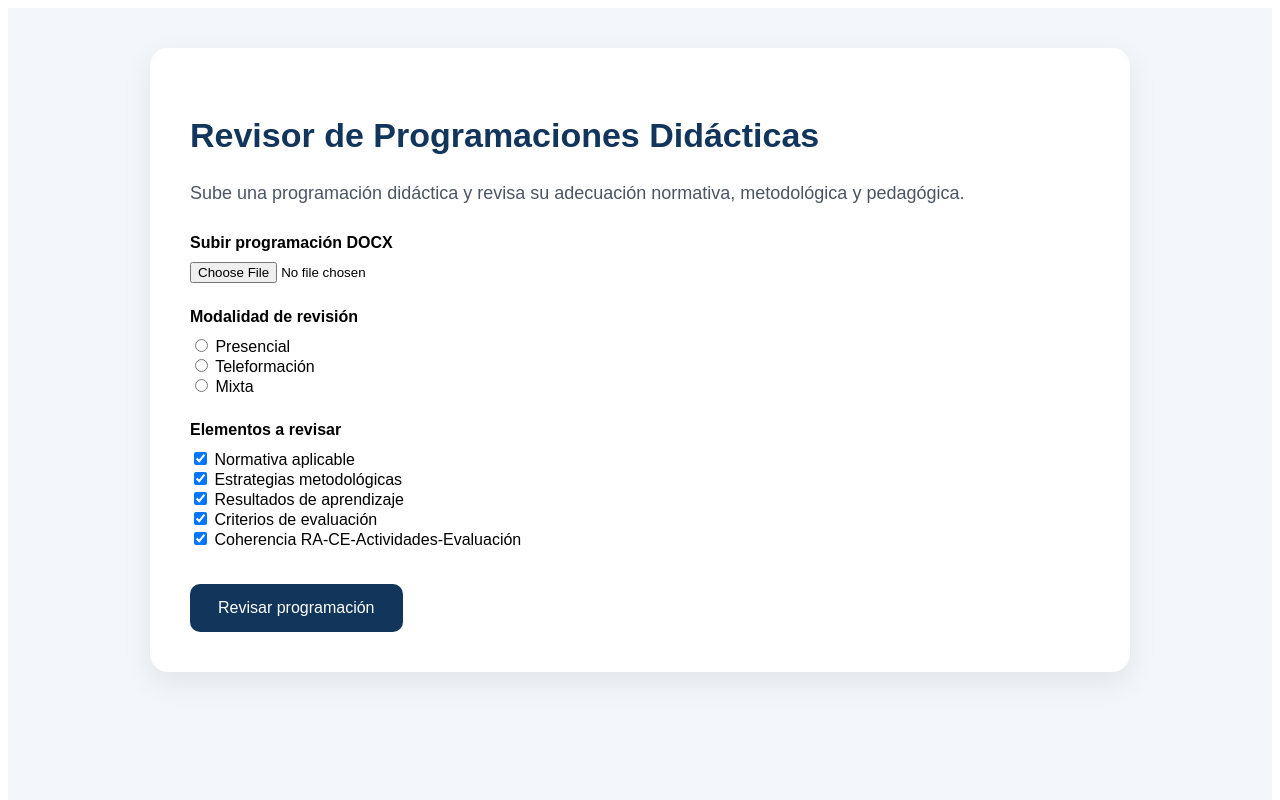
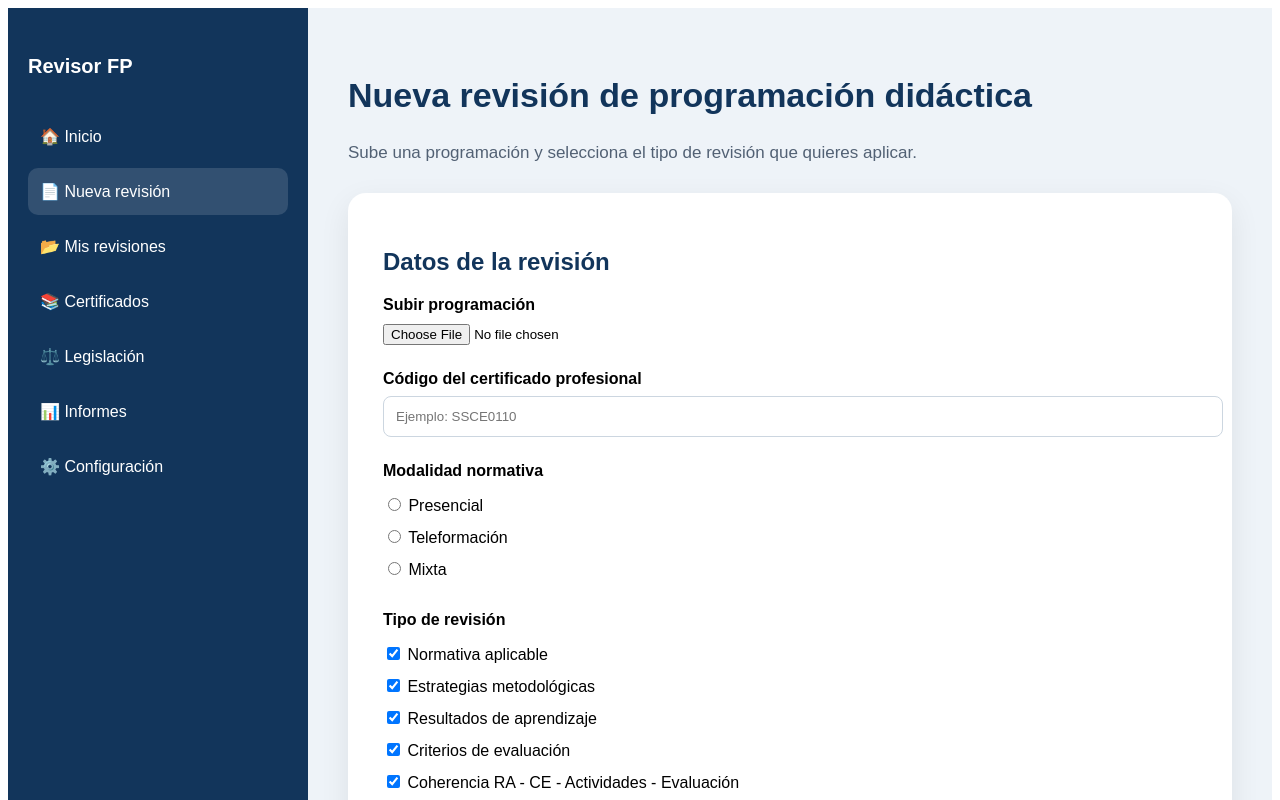
Before and after one commit to elenaa801/REVISOR-PROGRAMACIONES-DID-CTICAS, a Next.js app: page / in a window 1280 px wide. Shown: the top 800 px of the page. Built offline with nearby package versions, Linux system fonts and the light colour scheme.

Commit message:
Versión 0.2

```diff
--- a/app/page.jsx
+++ b/app/page.jsx
@@ -2,56 +2,99 @@ export default function Home() {
   return (
     <main style={{
       minHeight: "100vh",
-      background: "#f3f6fb",
-      fontFamily: "Arial, sans-serif",
-      padding: "40px"
+      display: "flex",
+      background: "#eef3f8",
+      fontFamily: "Arial, sans-serif"
     }}>
-      <section style={{
-        maxWidth: "900px",
-        margin: "0 auto",
-        background: "white",
-        borderRadius: "18px",
-        padding: "40px",
-        boxShadow: "0 10px 30px rgba(0,0,0,0.08)"
+      <aside style={{
+        width: "260px",
+        background: "#12355b",
+        color: "white",
+        padding: "30px 20px"
       }}>
+        <h2 style={{ fontSize: "20px", marginBottom: "35px" }}>
+          Revisor FP
+        </h2>
+
+        {[
+          "🏠 Inicio",
+          "📄 Nueva revisión",
+          "📂 Mis revisiones",
+          "📚 Certificados",
+          "⚖️ Legislación",
+          "📊 Informes",
+          "⚙️ Configuración"
+        ].map((item) => (
+          <div key={item} style={{
+            padding: "14px 12px",
+            marginBottom: "8px",
+            borderRadius: "10px",
+            background: item.includes("Nueva") ? "#ffffff22" : "transparent",
+            cursor: "pointer"
+          }}>
+            {item}
+          </div>
+        ))}
+      </aside>
+
+      <section style={{ flex: 1, padding: "40px" }}>
         <h1 style={{ color: "#12355b", fontSize: "34px" }}>
-          Revisor de Programaciones Didácticas
+          Nueva revisión de programación didáctica
         </h1>
 
-        <p style={{ fontSize: "18px", color: "#4b5563" }}>
-          Sube una programación didáctica y revisa su adecuación normativa,
-          metodológica y pedagógica.
+        <p style={{ color: "#526174", fontSize: "17px" }}>
+          Sube una programación y selecciona el tipo de revisión que quieres aplicar.
         </p>
 
-        <div style={{ marginTop: "30px" }}>
-          <label><strong>Subir programación DOCX</strong></label>
+        <div style={{
+          background: "white",
+          marginTop: "30px",
+          padding: "35px",
+          borderRadius: "18px",
+          boxShadow: "0 10px 30px rgba(0,0,0,0.08)",
+          maxWidth: "900px"
+        }}>
+          <h2 style={{ color: "#12355b" }}>Datos de la revisión</h2>
+
+          <label><strong>Subir programación</strong></label>
           <br />
           <input type="file" accept=".docx,.pdf" style={{ marginTop: "10px" }} />
+
+          <div style={{ marginTop: "25px" }}>
+            <label><strong>Código del certificado profesional</strong></label>
+            <br />
+            <input
+              type="text"
+              placeholder="Ejemplo: SSCE0110"
+              style={{
+                marginTop: "8px",
+                padding: "12px",
+                width: "100%",
+                border: "1px solid #ccd6e0",
+                borderRadius: "8px"
+              }}
+            />
           </div>
 
           <div style={{ marginTop: "25px" }}>
-          <label><strong>Modalidad de revisión</strong></label>
-          <div style={{ marginTop: "10px" }}>
-            <label><input type="radio" name="modalidad" /> Presencial</label>
-            <br />
-            <label><input type="radio" name="modalidad" /> Teleformación</label>
-            <br />
+            <label><strong>Modalidad normativa</strong></label>
+            <div style={{ marginTop: "10px", lineHeight: "2" }}>
+              <label><input type="radio" name="modalidad" /> Presencial</label><br />
+              <label><input type="radio" name="modalidad" /> Teleformación</label><br />
               <label><input type="radio" name="modalidad" /> Mixta</label>
             </div>
           </div>
 
           <div style={{ marginTop: "25px" }}>
-          <label><strong>Elementos a revisar</strong></label>
-          <div style={{ marginTop: "10px" }}>
-            <label><input type="checkbox" defaultChecked /> Normativa aplicable</label>
-            <br />
-            <label><input type="checkbox" defaultChecked /> Estrategias metodológicas</label>
-            <br />
-            <label><input type="checkbox" defaultChecked /> Resultados de aprendizaje</label>
-            <br />
-            <label><input type="checkbox" defaultChecked /> Criterios de evaluación</label>
-            <br />
-            <label><input type="checkbox" defaultChecked /> Coherencia RA-CE-Actividades-Evaluación</label>
+            <label><strong>Tipo de revisión</strong></label>
+            <div style={{ marginTop: "10px", lineHeight: "2" }}>
+              <label><input type="checkbox" defaultChecked /> Normativa aplicable</label><br />
+              <label><input type="checkbox" defaultChecked /> Estrategias metodológicas</label><br />
+              <label><input type="checkbox" defaultChecked /> Resultados de aprendizaje</label><br />
+              <label><input type="checkbox" defaultChecked /> Criterios de evaluación</label><br />
+              <label><input type="checkbox" defaultChecked /> Coherencia RA - CE - Actividades - Evaluación</label><br />
+              <label><input type="checkbox" defaultChecked /> Temporalización</label><br />
+              <label><input type="checkbox" defaultChecked /> Instrumentos de evaluación</label>
             </div>
           </div>
 
@@ -59,7 +102,7 @@ export default function Home() {
             marginTop: "35px",
             background: "#12355b",
             color: "white",
-          padding: "15px 28px",
+            padding: "15px 30px",
             border: "none",
             borderRadius: "10px",
             fontSize: "16px",
@@ -67,6 +110,7 @@ export default function Home() {
           }}>
             Revisar programación
           </button>
+        </div>
       </section>
     </main>
   );
```
Lines whose indentation alone changed are shown as unchanged.
